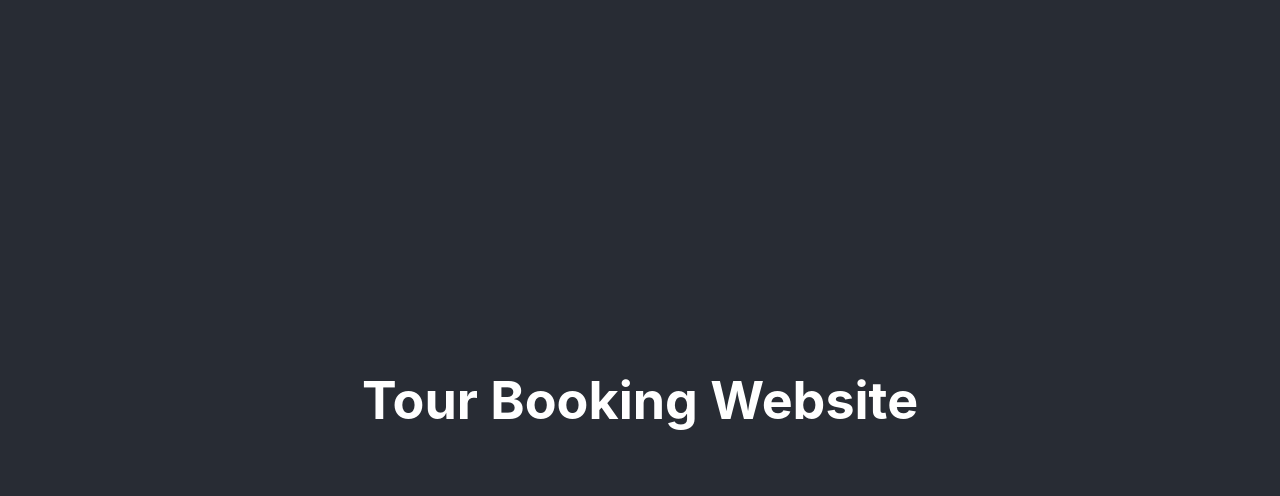
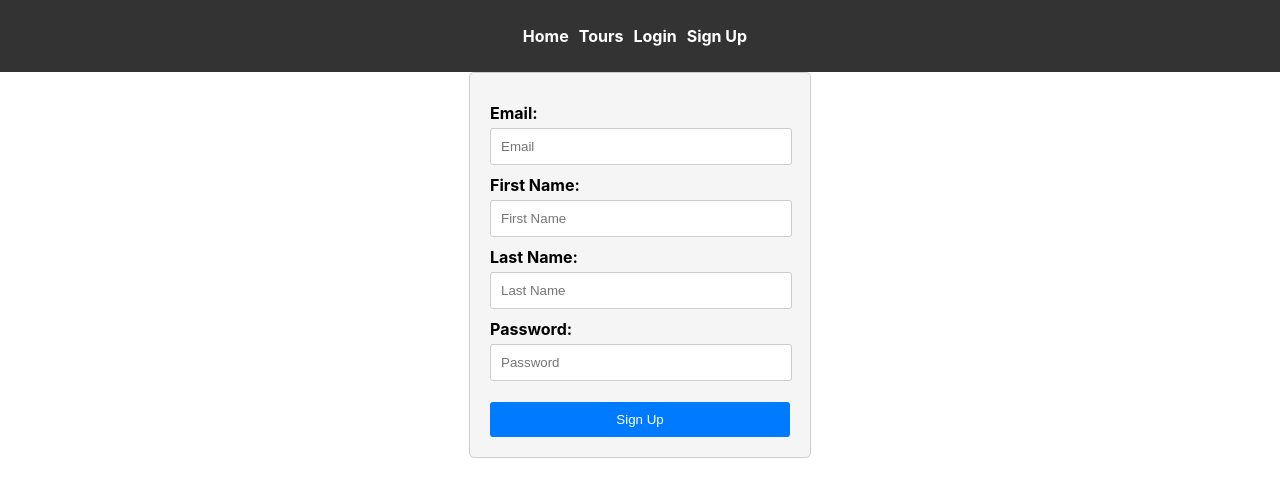
Before and after one commit to jerinjoseputhussery/TravelApp, a React (Create React App) app in the folder frontend/: page /signup in a window 1280 px wide. Shown: the top 496 px of the page. Built offline with nearby package versions, Linux system fonts and the light colour scheme; no server answers.

Commit message:
Login and sign up page modified
Login and sign up page modified

```diff
--- a/frontend/package.json
+++ b/frontend/package.json
@@ -8,6 +8,7 @@
     "@testing-library/react": "^13.4.0",
     "@testing-library/user-event": "^13.5.0",
     "axios": "^1.6.0",
+    "js-cookie": "^3.0.5",
     "react": "^18.2.0",
     "react-dom": "^18.2.0",
     "react-router-dom": "^6.18.0",
--- a/frontend/src/App.js
+++ b/frontend/src/App.js
@@ -1,20 +1,39 @@
 // App.js
 import React from 'react';
-import { BrowserRouter as Router, Route, Routes } from 'react-router-dom';
+import { BrowserRouter as Router, Route, Routes,Link } from 'react-router-dom';
 import './App.css';
+import './style.css';
 import TourList from './components/TourList';
 import BookingForm from './components/BookingForm';
+import Login from './components/Login';
+import SignUp from './components/Signup';
 // import Confirmation from './components/Confirmation';
 
 function App() {
   return (
     <Router>
       <div className="App">
-        <header className="App-header">
-          <h1>Tour Booking Website</h1>
-        </header>
+
+        <nav className="navbar">
+      <ul className="nav-list">
+        <li className="nav-item">
+          <Link to="/" className="nav-link">Home</Link>
+        </li>
+        <li className="nav-item">
+          <Link to="/#scrollToList"  className="nav-link">Tours</Link>
+        </li>
+        <li className="nav-item">
+          <Link to="/login" className="nav-link">Login</Link>
+        </li>
+        <li className="nav-item">
+          <Link to="/signup" className="nav-link">Sign Up</Link>
+        </li>
+      </ul>
+    </nav>
         <Routes>
           <Route exact path="/" element={TourList()} />
+          <Route exact path="/login" element={Login()} />
+          <Route exact path="/signup" element={SignUp()} />
           <Route path="/book/:tourId" element={BookingForm()} />
           {/* <Route path="/confirmation" element={Confirmation()} /> */}
         </Routes>
--- /dev/null
+++ b/frontend/src/components/Login.js
@@ -0,0 +1,70 @@
+import React, { useState } from 'react';
+import axios from 'axios';
+import '../style.css';
+
+const api = axios.create({
+    withCredentials: true, // Enable cookies in requests and responses
+  });
+const login = async (credentials) => {
+    try {
+      const response = await api.post(`/login`,credentials);
+      return response.data;
+    } catch (error) {
+    //   throw error;
+      return error;
+    }
+  };
+function Login() {
+  const [formData, setFormData] = useState({
+    userName: '',
+    password: '',
+  });
+
+  const [error, setError] = useState(null);
+  const [success, setSuccess] = useState(null);
+  const handleLogin = async (e) => {
+    e.preventDefault();
+    try {
+      const response = await login(formData); // Call your login API function
+      setSuccess(response.message);
+      setError(null);
+        } catch (error) {
+      // Handle login error (e.g., display an error message)
+      setError('Invalid email or password. Please try again.');
+      setSuccess(null);
+    }
+  }
+
+  return (
+    <div className="login-container">
+    <h2>Login</h2>
+    {error && <p className="error-message">{error}</p>}
+    {success && <p className="success-message">{success}</p>}
+    <form onSubmit={handleLogin}>
+      <div className="form-group">
+        <label>Email:</label>
+        <input
+          type="email"
+          placeholder="Enter your email"
+          value={formData.userName}
+          onChange={(e) => setFormData({ ...formData, userName: e.target.value })}
+          required
+        />
+      </div>
+      <div className="form-group">
+        <label>Password:</label>
+        <input
+          type="password"
+          placeholder="Enter your password"
+          value={formData.password}
+          onChange={(e) => setFormData({ ...formData, password: e.target.value })}
+          required
+        />
+      </div>
+      <button type="submit">Login</button>
+    </form>
+  </div>
+  );
+}
+
+export default Login;
--- /dev/null
+++ b/frontend/src/components/Signup.js
@@ -0,0 +1,70 @@
+import React, { useState } from 'react';
+import axios from 'axios';
+import '../style.css';
+
+
+const signUp = async (userData) => {
+    try {
+      const response = await axios.post(`/user`, userData);
+      return response.data;
+    } catch (error) {
+      throw error;
+    }
+  };
+function SignUp() {
+  const [email, setEmail] = useState('');
+  const [firstName, setFirstName] = useState('');
+  const [lastName, setLastName] = useState('');
+  const [password, setPassword] = useState('');
+  const [error, setError] = useState(null);
+  const [success, setSuccess] = useState(null);
+  const handleSignUp = async () => {
+    try {
+      const response = await signUp({
+        "userName":email,
+        "firstName":firstName,
+        "lastName":lastName,
+        "password":password
+
+    });
+    if(response.status==0){
+      setSuccess('Sign up successfull');
+      setError(null);
+    }
+    else{
+        setSuccess(null);
+      setError(response.message);
+    }
+    } catch (error) {
+        setError('Sign up failed. Please try again.');
+        setSuccess(null);
+      }
+      console.error(error);
+    }
+
+
+  return (
+    <div className="login-container">
+        <div className="form-group">
+          <label>Email:</label>
+      <input type="email" placeholder="Email" onChange={(e) => setEmail(e.target.value)} required/>
+      </div>
+        <div className="form-group">
+          <label>First Name:</label>
+      <input type="text" placeholder="First Name" onChange={(e) => setFirstName(e.target.value)} required/>
+      </div>
+        <div className="form-group">
+          <label>Last Name:</label>
+      <input type="text" placeholder="Last Name" onChange={(e) => setLastName(e.target.value)} required/>
+      </div>
+        <div className="form-group">
+          <label>Password:</label>
+      <input type="password" placeholder="Password" onChange={(e) => setPassword(e.target.value)} required/>
+      </div>
+      <button onClick={handleSignUp}>Sign Up</button>
+      {error && <p className="error-message">{error}</p>}
+      {success && <p className="success-message">{success}</p>}
+    </div>
+  );
+}
+export default SignUp;
--- a/frontend/src/components/TourList.js
+++ b/frontend/src/components/TourList.js
@@ -1,24 +1,33 @@
 // TourList.js
-import { useState ,useEffect,React} from 'react';
+import { useState ,useEffect,React,useRef} from 'react';
 import axios from 'axios';
 import { Link } from 'react-router-dom';
 
 
 const TourList = () => {
+
     const [tours, setTours] = useState([]);
 useEffect(() => {
     axios.get('/packages')
         .then((response) => {
-            console.log('LOG');
             setTours(response.data);
         })
         .catch((error) => {
             console.error(error);
         });
-}, []);
+},[] );
+
+
 
 return (
+
     <div>
+        <div>
+        <header className="App-header">
+          <h1>Tour Booking Website</h1>
+        </header>
+        </div>
+        <div >
         <h2>Available Tours:</h2>
         <ul>
             {tours.map((tour) => (
@@ -28,6 +37,7 @@ return (
                 </li>
             ))}
         </ul>
+        </div>
     </div>);
 };
 export default TourList;
--- /dev/null
+++ b/frontend/src/style.css
@@ -0,0 +1,83 @@
+/* Navbar.css */
+.navbar {
+    background-color: #333; /* Background color of the navigation bar */
+    padding: 10px 0; /* Add padding for spacing */
+    text-align: center;
+  }
+
+  .nav-list {
+    list-style: none;
+    padding: 0;
+  }
+
+  .nav-item {
+    display: inline-block;
+    margin-right: 10px; /* Add spacing between navigation items */
+  }
+
+  .nav-link {
+    text-decoration: none;
+    color: #fff; /* Text color for navigation links */
+    font-weight: bold; /* Make the text bold */
+  }
+
+  .nav-link:hover {
+    text-decoration: underline; /* Underline links on hover */
+  }
+  /* Login.css */
+.login-container {
+    width: 300px;
+    margin: 0 auto;
+    padding: 20px;
+    background-color: #f5f5f5;
+    border: 1px solid #ccc;
+    border-radius: 5px;
+    text-align: center;
+  }
+
+  h2 {
+    font-size: 1.5rem;
+  }
+
+  .form-group {
+    margin: 10px 20px 0px 0px;
+    text-align: left;
+  }
+
+  label {
+    display: block;
+    font-weight: bold;
+    margin-bottom: 5px;
+  }
+
+  input {
+    width: 100%;
+    padding: 10px;
+    border: 1px solid #ccc;
+    border-radius: 3px;
+  }
+
+  button {
+    width: 100%;
+    padding: 10px;
+    background-color: #007bff;
+    color: #fff;
+    border: none;
+    border-radius: 3px;
+    cursor: pointer;
+    margin-top: 7%;
+  }
+
+  button:hover {
+    background-color: #0056b3;
+  }
+
+  .error-message {
+    color: red;
+    margin-top: 10px;
+  }
+
+  .success-message {
+    color: green;
+    margin-top: 10px;
+  }
```
Also changed, not shown: 2 other files (tests, documents, lock files or other folders).
